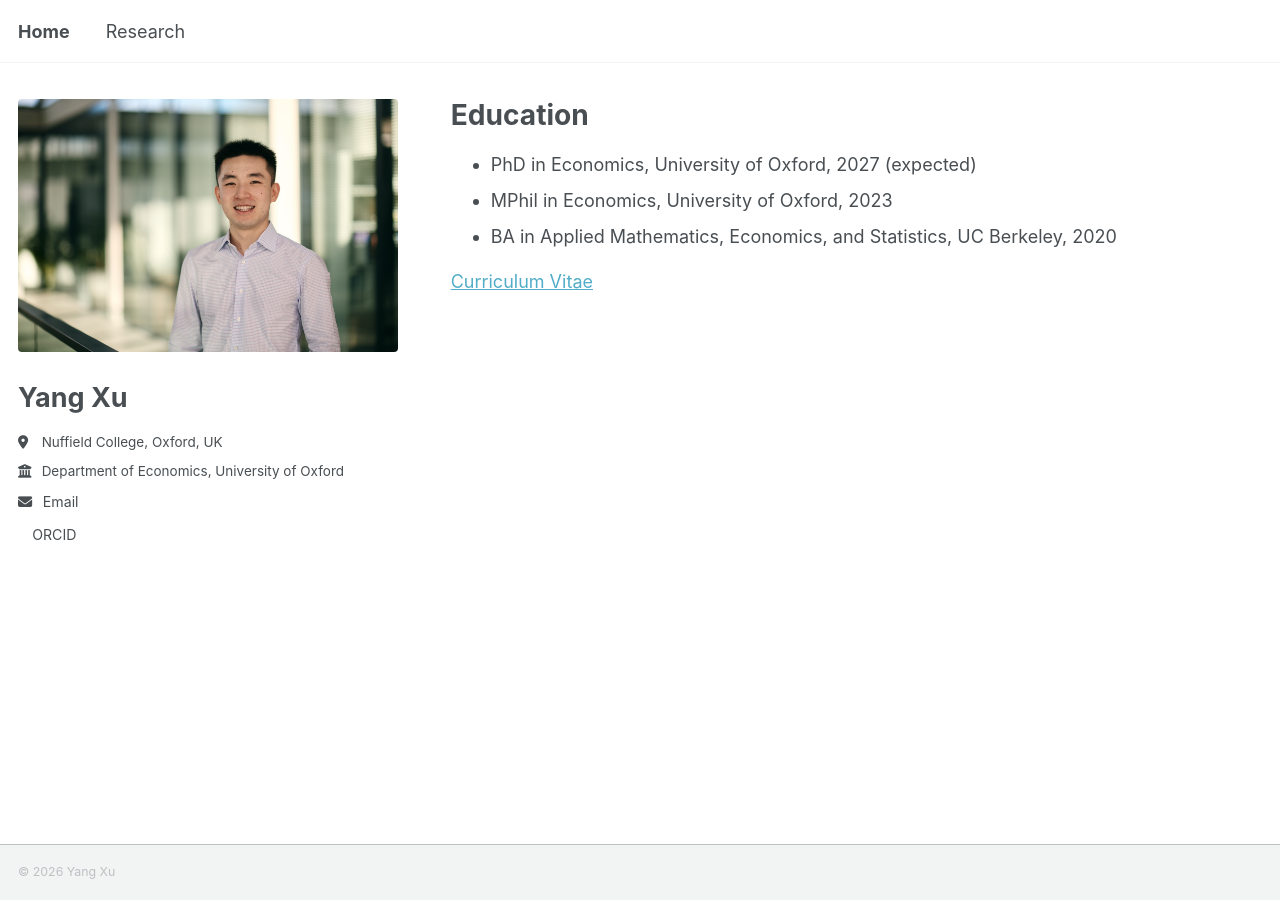
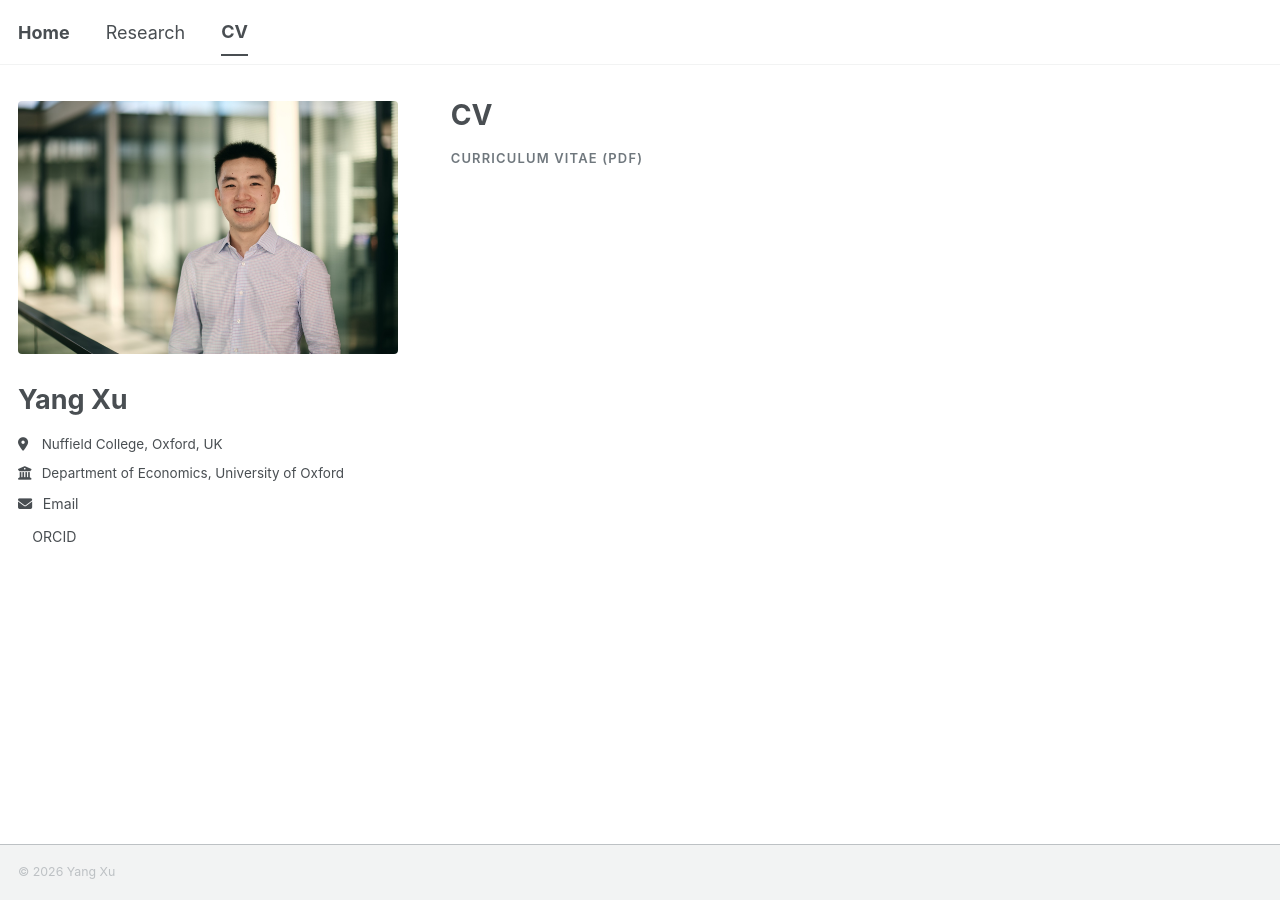
Before and after one commit to yang-xu-econ/yang-xu-econ.github.io, a Jekyll site: the page built from _pages/cv.md, in a window 1280 px wide. Built offline with Jekyll 4.4.1, drawn with Linux system fonts in a browser that asks for light colours; a style sheet for code colours, icons or effects is not loaded.

Commit message:
CV link and fix resubmit typo

```diff
--- a/_config.yml
+++ b/_config.yml
@@ -223,6 +223,11 @@ defaults:
       author_profile: true
       share: false
       comments: false
+  # Unlisted talk slides at the site root: keep out of sitemap.xml
+  - scope:
+      path: "MEG_slides.pdf"
+    values:
+      sitemap: false
 
 # Sass/SCSS
 sass:
--- a/_data/navigation.yml
+++ b/_data/navigation.yml
@@ -7,3 +7,6 @@
 main:
   - title: "Research"
     url: /research/
+
+  - title: "CV"
+    url: /cv/
--- a/_pages/cv.md
+++ b/_pages/cv.md
@@ -1,23 +1,30 @@
 ---
 layout: archive
-title: ""
+title: "CV"
 permalink: /cv/
 author_profile: true
 redirect_from:
   - /resume
+  - /vita
 ---
 
-{% include base_path %}
-
 <style>
-  .page__title:empty { display: none; }
-  .page__content h1.cv-heading { border: none; padding: 0; margin-top: 0; margin-bottom: 0.6em; font-size: 1.6em; }
+  .cv-links { margin: 0.5em 0 1.2em 0; }
+  .cv-toggle {
+    display: inline-block;
+    font-size: 0.72em;
+    font-weight: 600;
+    letter-spacing: 0.09em;
+    text-transform: uppercase;
+    color: #6f777d !important;
+    text-decoration: none !important;
+    border-bottom: 1px solid transparent;
+    padding-bottom: 1px;
+    transition: color 0.15s, border-color 0.15s;
+  }
+  .cv-toggle:hover { color: #2f3538 !important; border-bottom-color: #2f3538; }
 </style>
 
-<h1 class="cv-heading">Education</h1>
-
-* PhD in Economics, University of Oxford, 2027 (expected)
-* MPhil in Economics, University of Oxford, 2023
-* BA in Applied Mathematics, Economics, and Statistics, UC Berkeley, 2020
-
-[Curriculum Vitae](/files/CV_YangXu.pdf)
+<div class="cv-links">
+  <a href="/files/CV_Xu.pdf" class="cv-toggle">Curriculum Vitae (PDF)</a>
+</div>
```
Also changed, not shown: _pages/about.md (+1 -3 lines), _publications/team-networks-missing-links.md (+1 -1 lines).
